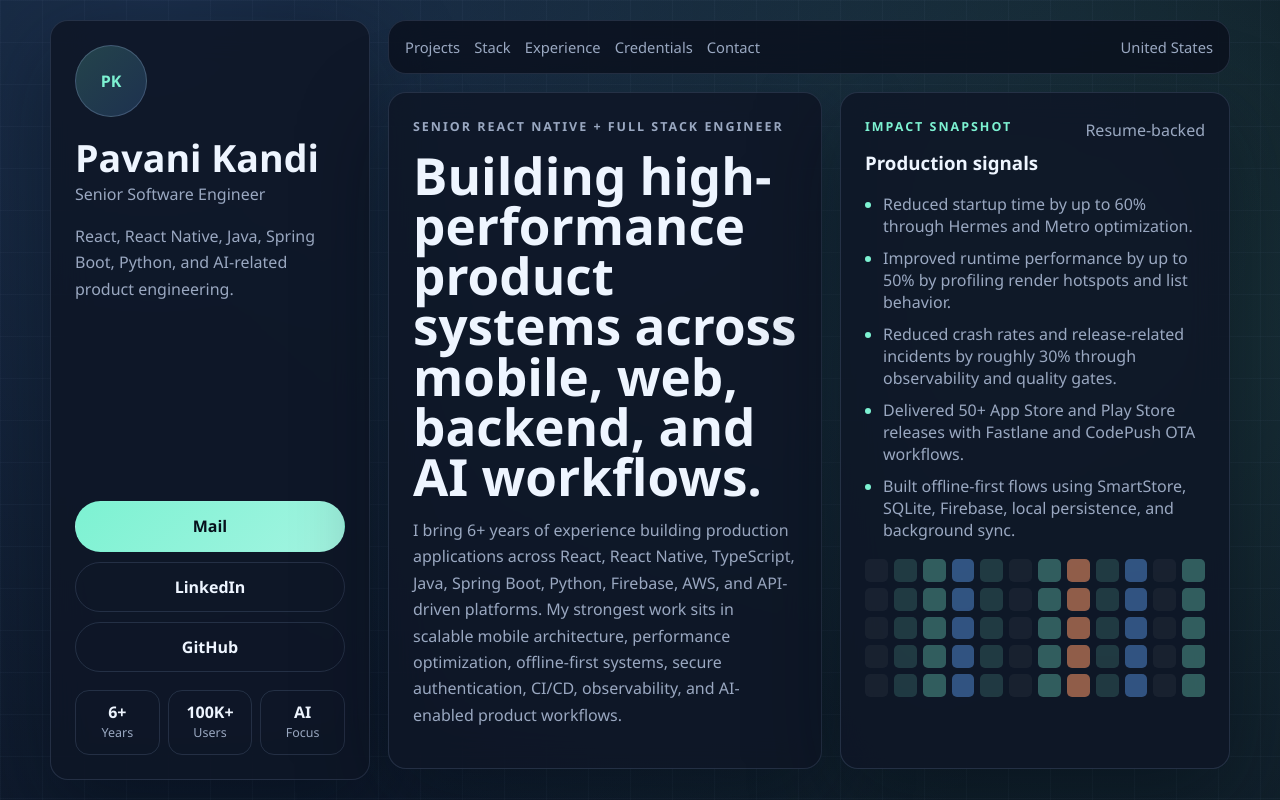
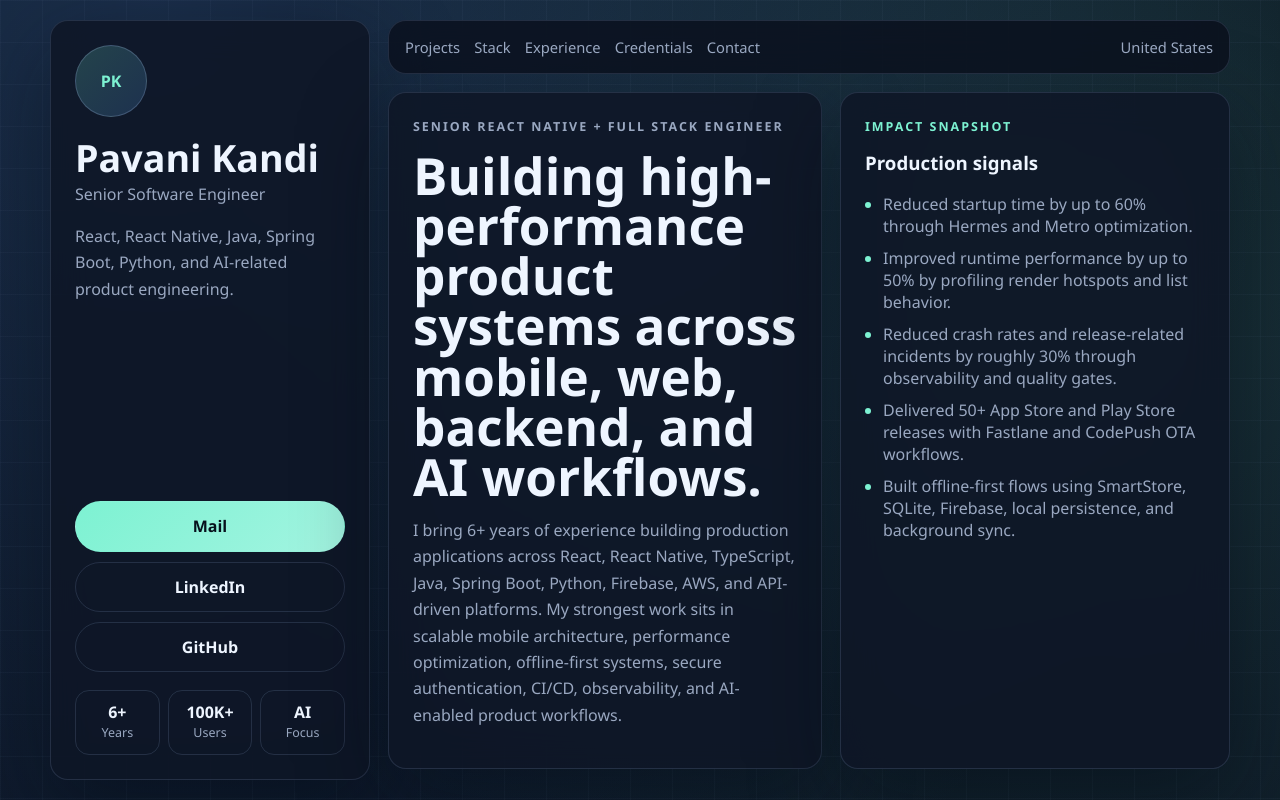
Before and after one commit to PavaniKandi/PavaniKandi.github.io, a React (Vite) app: page / in a window 1280 px wide. Shown: the top 800 px of the page. Built offline with nearby package versions, Linux system fonts and the light colour scheme.

Commit message:
Clean up portfolio content

```diff
--- a/src/App.jsx
+++ b/src/App.jsx
@@ -109,11 +109,6 @@ const credentials = [
   "MS Computer Science: AI, ML, Cloud Computing, Advanced Algorithms",
 ]
 
-const activityCells = Array.from({ length: 60 }, (_, index) => {
-  const pattern = [0, 1, 2, 3, 1, 0, 2, 4, 1, 3, 0, 2]
-  return pattern[index % pattern.length]
-})
-
 function App() {
   return (
     <div className="dashboard-shell">
@@ -174,18 +169,12 @@ function App() {
                 <p className="eyebrow">Impact Snapshot</p>
                 <h3>Production signals</h3>
               </div>
-              <span>Resume-backed</span>
             </div>
             <ul className="impact-list">
               {impactSignals.map((item) => (
                 <li key={item}>{item}</li>
               ))}
             </ul>
-            <div className="activity-grid" aria-label="Mock GitHub activity grid">
-              {activityCells.map((level, index) => (
-                <span className={`level-${level}`} key={`${level}-${index}`} />
-              ))}
-            </div>
           </div>
         </section>
 
--- a/src/styles.css
+++ b/src/styles.css
@@ -250,35 +250,6 @@ a {
   margin-bottom: 0;
 }
 
-.activity-grid {
-  display: grid;
-  grid-template-columns: repeat(12, 1fr);
-  gap: 6px;
-  margin-top: 18px;
-}
-
-.activity-grid span {
-  aspect-ratio: 1;
-  border-radius: 5px;
-  background: rgba(255, 255, 255, 0.045);
-}
-
-.activity-grid .level-1 {
-  background: rgba(125, 242, 210, 0.16);
-}
-
-.activity-grid .level-2 {
-  background: rgba(125, 242, 210, 0.32);
-}
-
-.activity-grid .level-3 {
-  background: rgba(101, 167, 255, 0.42);
-}
-
-.activity-grid .level-4 {
-  background: rgba(255, 154, 103, 0.54);
-}
-
 .projects-section,
 .stack-section,
 .experience-section,
```
